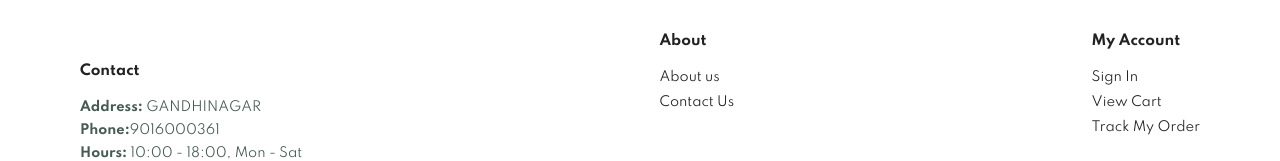
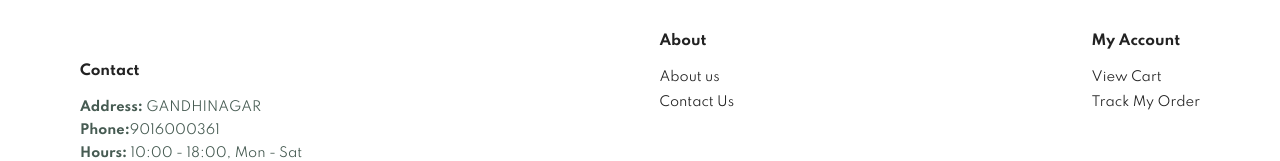
Before and after one commit to srujal4518/threads, a website: page scent.html in a window 1280 px wide. Shown: the part 1913-2074 px from the top of the page. Drawn offline with nearby package versions, Linux system fonts and the light colour scheme.

Commit message:
Add files via upload

```diff
--- a/scent.html
+++ b/scent.html
@@ -235,7 +235,7 @@
 
             <div class="col">
                 <h4>My Account</h4>
-                <a href="index.html">Sign In</a>
+
                 <a href="cart.html">View Cart</a>
                 <a href="delivered.html">Track My Order</a>
 
```
Also changed, not shown: about.html (+1 -1 lines), cart.html (+1 -1 lines), contact.html (+1 -1 lines), ethnic.html (+1 -1 lines), extra.html (+1 -1 lines), hello.html (+1 -1 lines), profile.html (+2 -0 lines), shoes.html (+1 -1 lines), shop.html (+1 -1 lines), size.html (+1 -1 lines), tshirt.html (+1 -1 lines), 1 other file.
